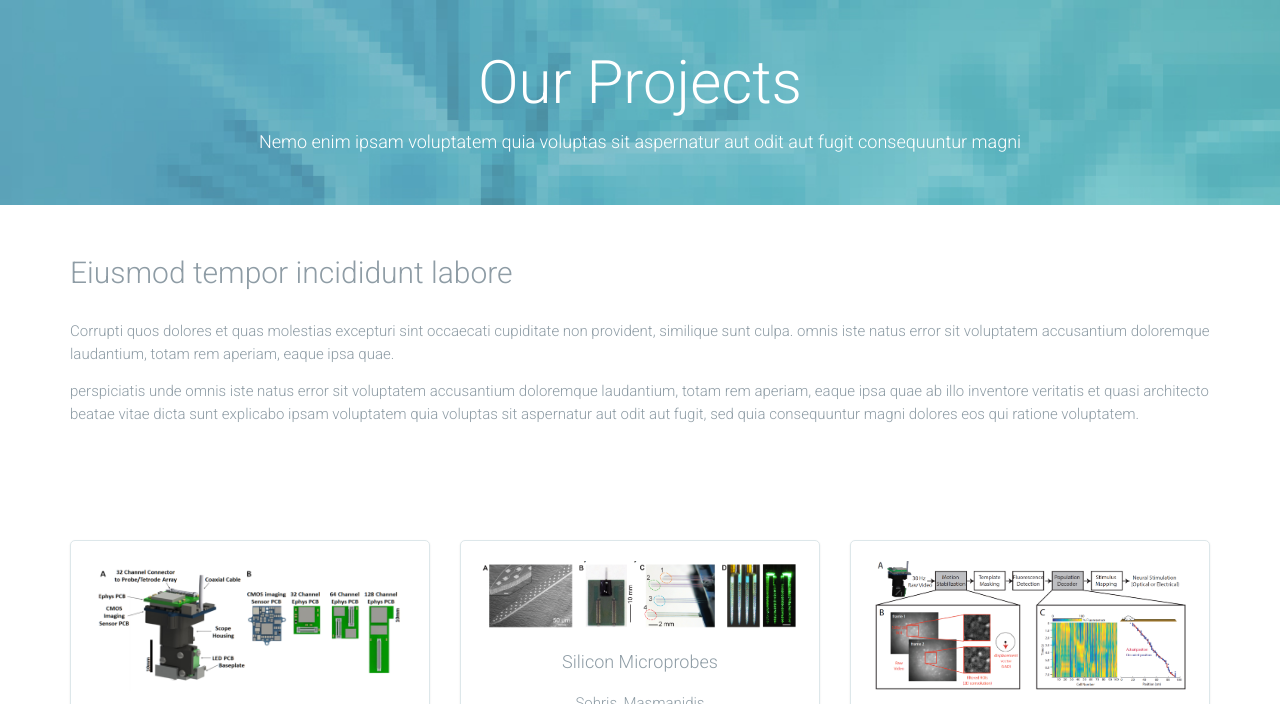
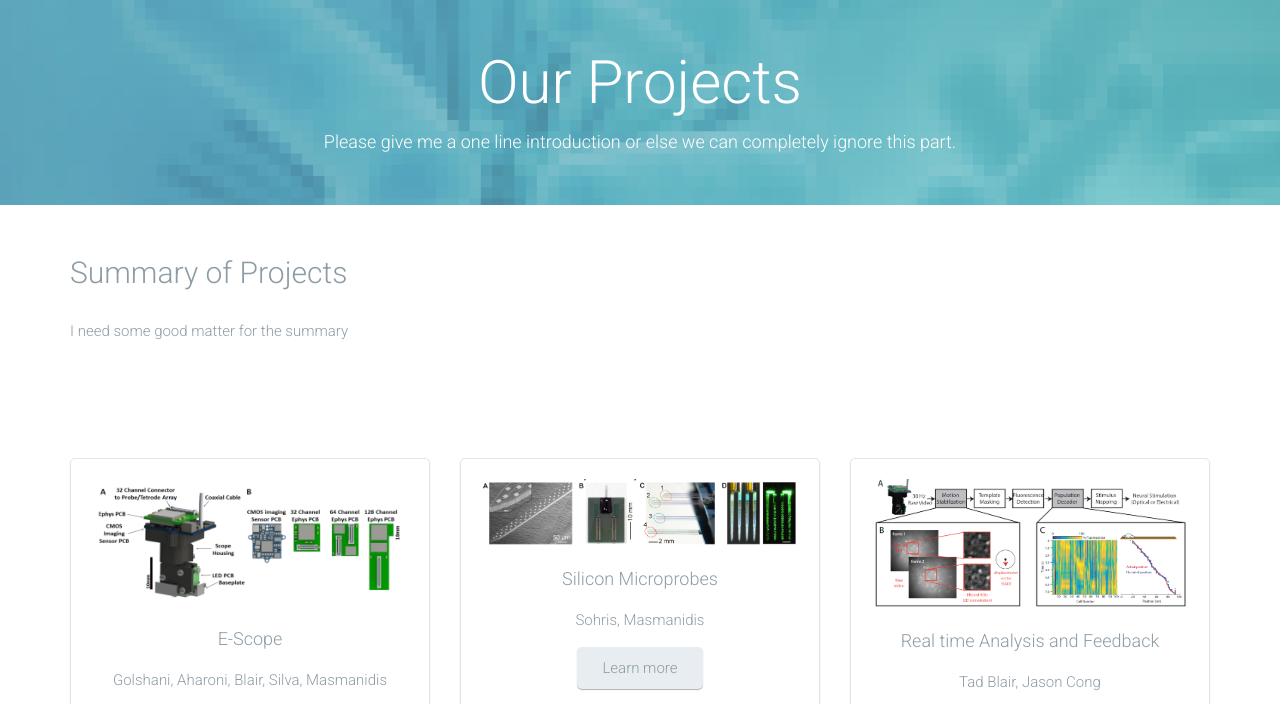
Before and after one commit to bhargav265/Nueronex, a plain HTML site: page projects.html in a window 1280 px wide. Shown: the part 84-788 px from the top of the page. Drawn offline with Linux system fonts and the light colour scheme.

Commit message:
Requirements mentioned

```diff
--- a/projects.html
+++ b/projects.html
@@ -56,17 +56,15 @@
 			<div class="page-head" data-bg-image="images/page-head-3.jpg">
 				<div class="container">
 					<h2 class="page-title">Our Projects</h2>
-					<small>Nemo enim ipsam voluptatem quia voluptas sit aspernatur aut odit aut fugit consequuntur magni </small>
+					<small>Please give me a one line introduction or else we can completely ignore this part.</small>
 				</div>
 			</div>
 
 			<main class="main-content">
 				<div class="fullwidth-block">
 					<div class="container">
-						<h2 class="section-title">Eiusmod tempor incididunt labore</h2>
-						<p>Corrupti quos dolores et quas molestias excepturi sint occaecati cupiditate non provident, similique sunt culpa. omnis iste natus error sit voluptatem accusantium doloremque laudantium, totam rem aperiam, eaque ipsa quae.</p>
-
-						<p>perspiciatis unde omnis iste natus error sit voluptatem accusantium doloremque laudantium, totam rem aperiam, eaque ipsa quae ab illo inventore veritatis et quasi architecto beatae vitae dicta sunt explicabo ipsam voluptatem quia voluptas sit aspernatur aut odit aut fugit, sed quia consequuntur magni dolores eos qui ratione voluptatem.</p>
+						<h2 class="section-title">Summary of Projects</h2>
+						<p>I need some good matter for the summary</p>
 					</div>
 				</div>
 
```
Also changed, not shown: index.html (+1 -1 lines), publications.html (+3 -5 lines), images/Photo_Blair_web.jpg (added).
